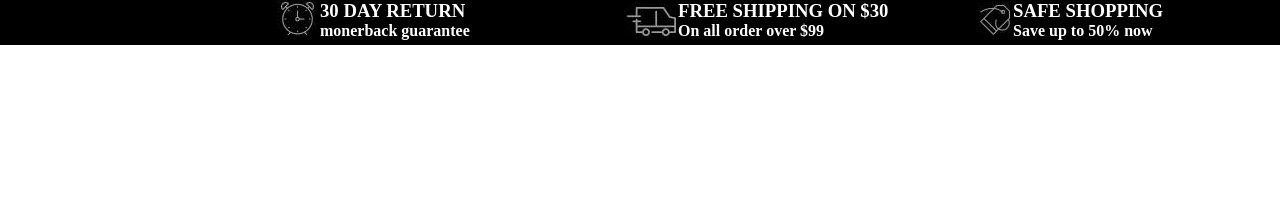
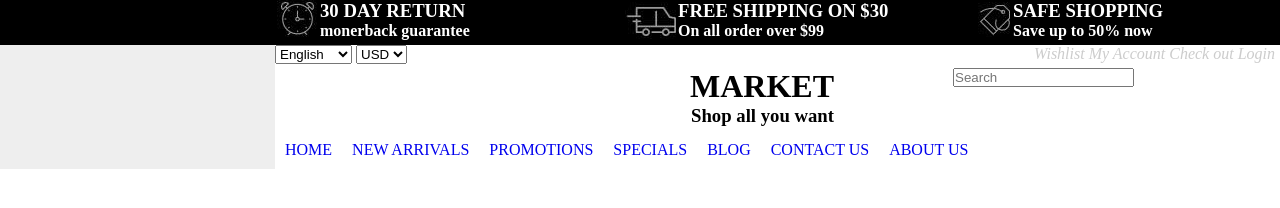
Before and after one commit to vuductuan2001/giao-dien-web, a plain HTML site: page index.html in a window 1280 px wide. Shown: the top 208 px of the page. Drawn offline with Linux system fonts and the light colour scheme.

Commit message:
lan ba commit

```diff
--- a/css/style.css
+++ b/css/style.css
@@ -22,3 +22,47 @@
 .khungtren img{
 	float: left;
 }
+.container2{
+	width: 1600px;
+	background-color:#eee;
+}
+.tongthe{
+	width: 1050px;
+	margin: auto;
+	background-color: white;
+}
+.quocgia{
+	color: #ccc;
+	display: inline-block;
+}
+.tieude{
+	float: left;
+	width: 500px;
+}
+.tieude1{
+	width: 500px;
+	float: left;
+	text-align: right;
+}
+.market{
+	display: inline-block;
+}
+.market1{
+	float: left;
+	width: 559px;
+	text-align: right;
+}
+.market2{
+	float: left;
+	width: 300px;
+	text-align: right;
+}
+.menu ul li{
+	display: block;
+	padding: 10px;
+	float: left;
+}
+.menu a{
+	text-decoration: none;
+}
+.clr{clear: both;}
--- a/index.html
+++ b/index.html
@@ -33,6 +33,52 @@
 		</div>
 	</div>
 </div>
+<div class="container2">
+	<div class="tongthe">
+		<div class="quocgia">
+			<div class="tieude">
+				<select>
+					<option>English</option>
+					<option>Việt Nam</option>
+					<option>Mỹ</option>
+				</select>
+				<select>
+					<option>USD</option>
+					<option>VND</option>
+					<option>USD</option>
+				</select>
+			</div>
+			<div class="tieude1">
+				<i class="fas fa-heart">Wishlist</i>
+				<i class="fas fa-user-alt">My Account</i>
+				<i class="fas fa-check-square">Check out</i>
+				<i class="fas fa-lock">Login</i>
+			</div>
+		</div>
+		<div class="market">
+			<div class="market1">
+				<h1>MARKET</h1>
+				<h3 id="shop">Shop all you want</h3>
+			</div>
+			<div class="market2">
+				<input type="text" placeholder="Search" name="">
+
+			</div>
+		</div>
+
+
+		<div class="menu">
+			<ul>
+				<li><a href="#">HOME</a></li>
+				<li><a href="#">NEW ARRIVALS</a></li>
+				<li><a href="#">PROMOTIONS</a></li>
+				<li><a href="#">SPECIALS</a></li>
+				<li><a href="#">BLOG</a></li>
+				<li><a href="#">CONTACT US</a></li>
+				<li><a href="#">ABOUT US</a></li>
+			</ul>
+			<div class="clr"></div>
+		</div>
 
 </div>
 
```
